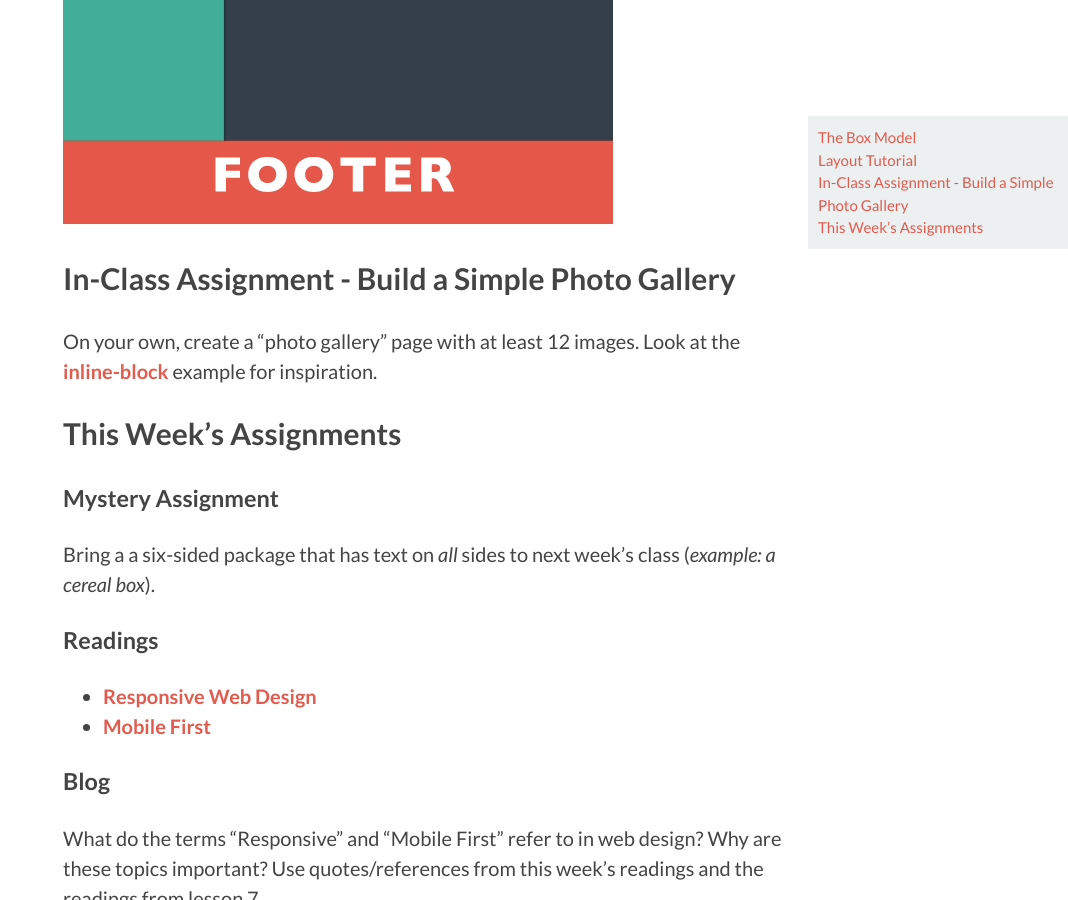
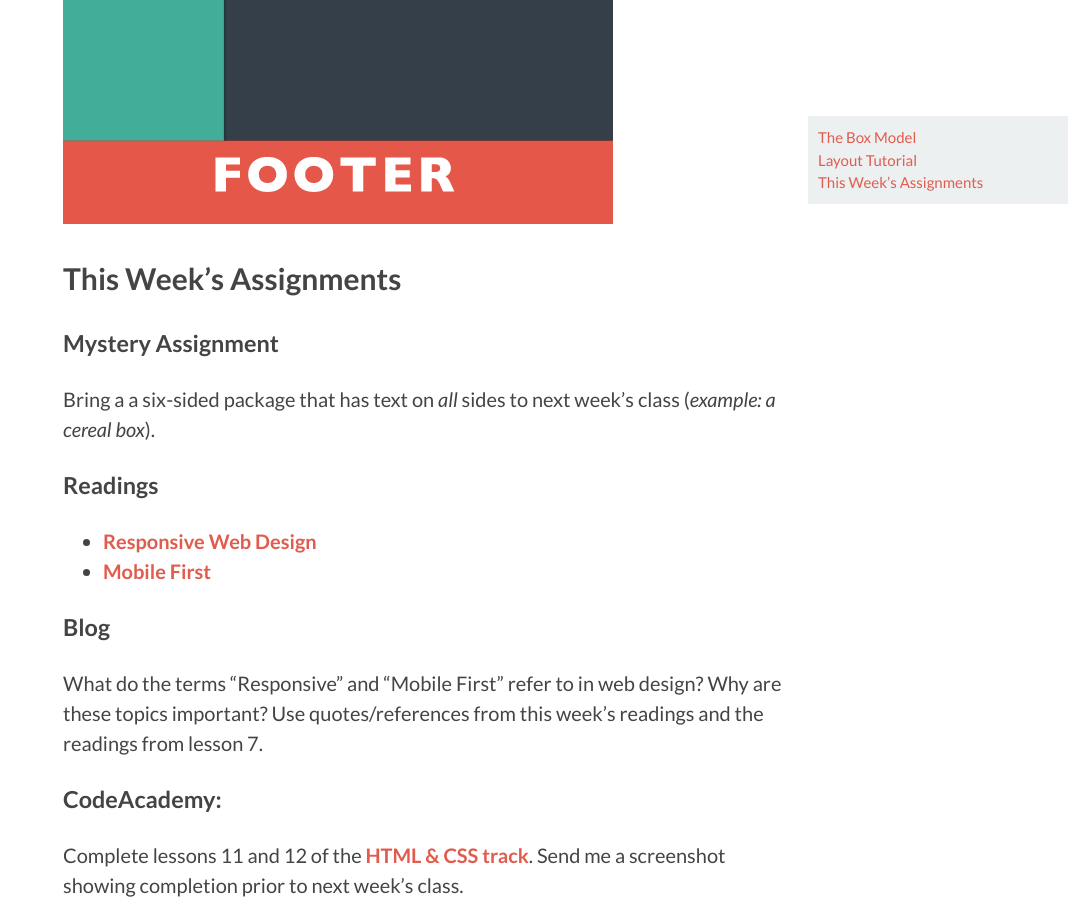
Before and after one commit to DMD1070/DMD1070.github.io, a Jekyll site: the page built from lessons/8-layout.md, in a window 1280 px wide and 900 px high, scrolled down 1622 px. Shown: the whole window, without its empty margins (212-1280 px from the left). Built offline with Jekyll 4.4.1, drawn with Linux system fonts in a browser that asks for light colours; Markdown is read by kramdown in place of the engine named in the settings.

Commit message:
remove photo gallery assignment

```diff
--- a/lessons/8-layout.md
+++ b/lessons/8-layout.md
@@ -27,10 +27,6 @@ Together, let's take what we learned and build a 2 column layout.
 
 ![2 column layout](/lesson_files/2-column.png)
 
-## In-Class Assignment - Build a Simple Photo Gallery
-
-On your own, create a "photo gallery" page with at least 12 images. Look at the [inline-block](http://learnlayout.com/inline-block.html) example for inspiration.
-
 ## This Week's Assignments
 
 ### Mystery Assignment
```
